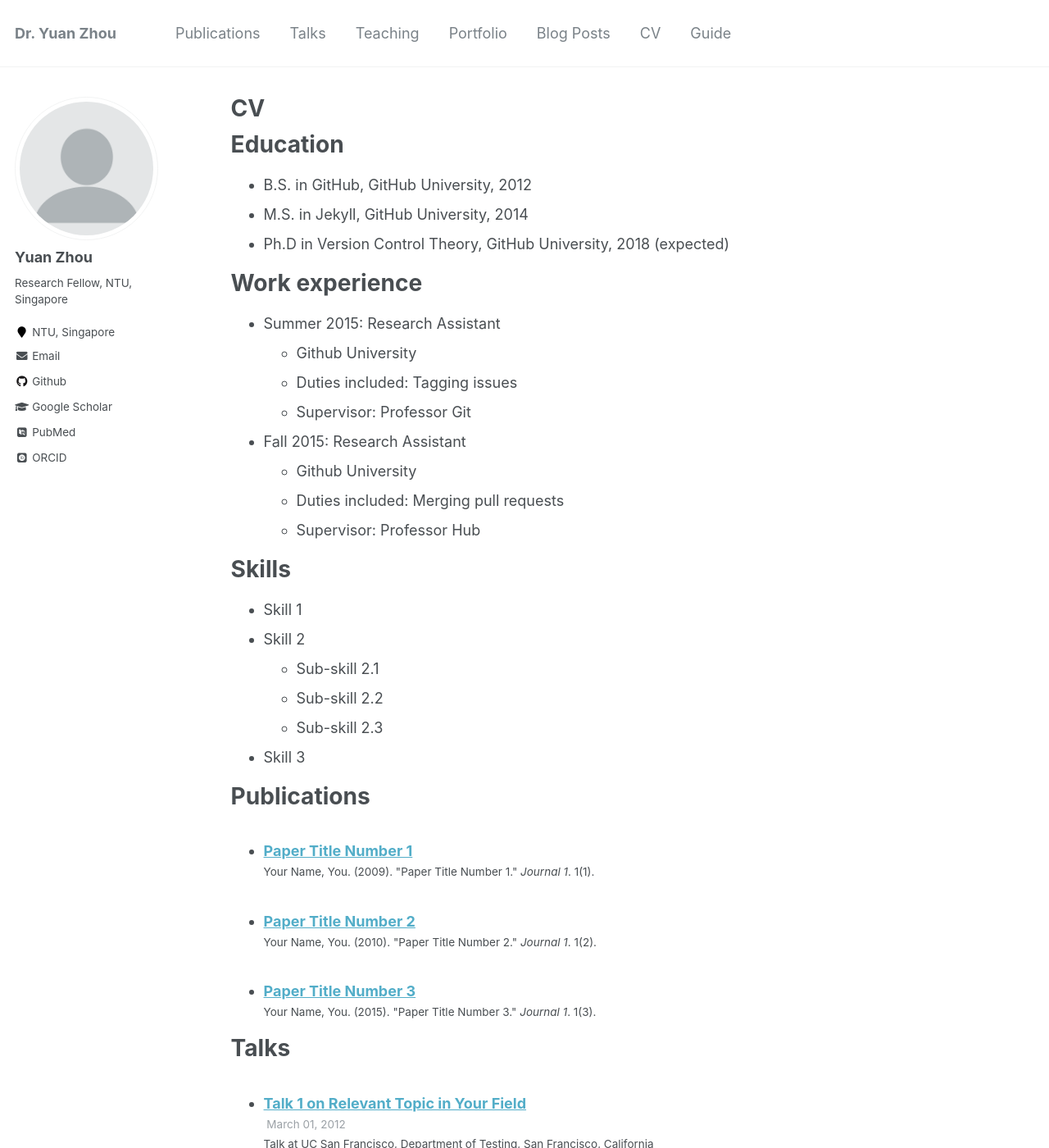
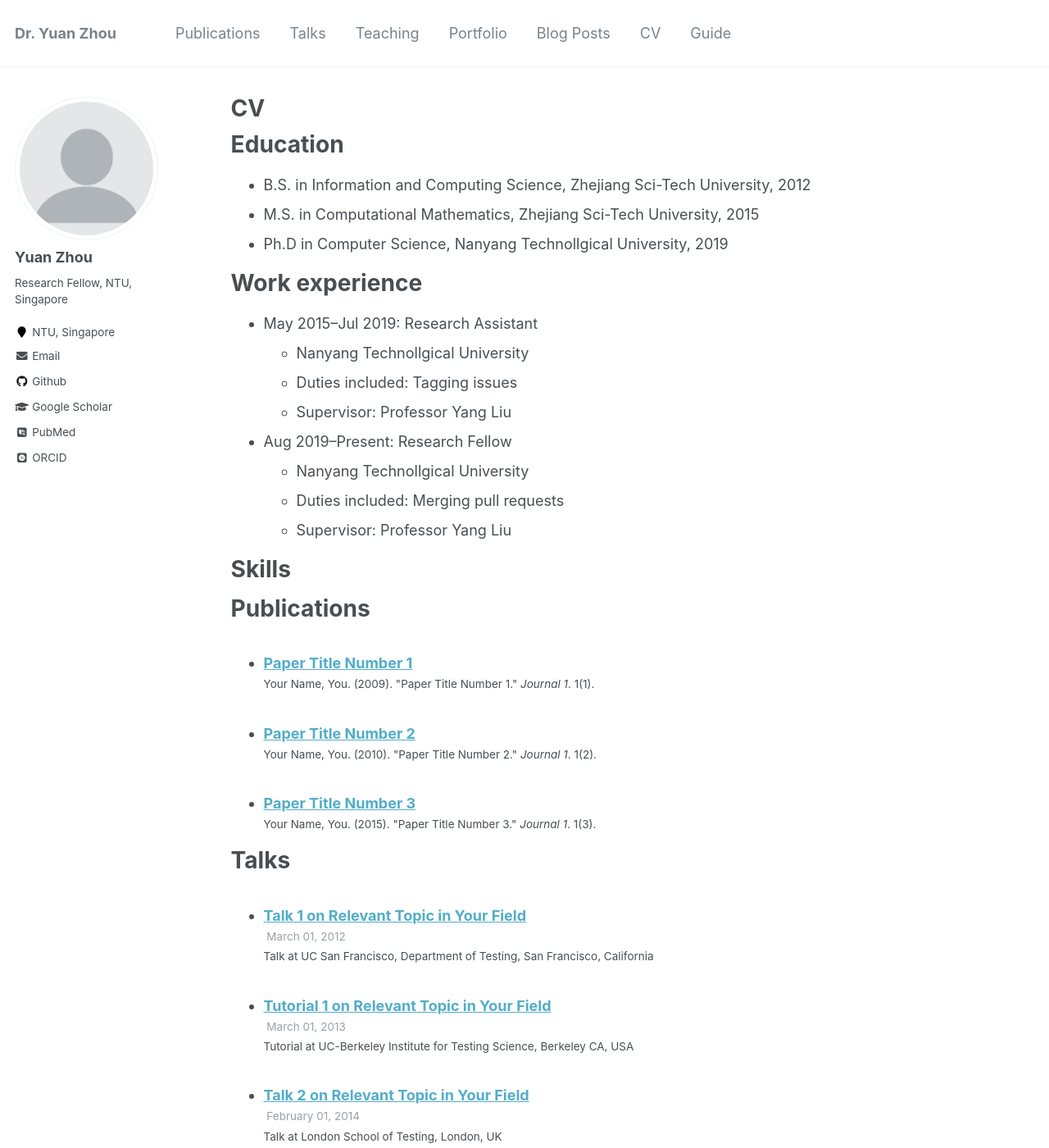
Before and after one commit to yuanzhou-yzhou/yuanzhou-yzhou.github.io, a Jekyll site: the page built from _pages/cv.md, in a window 1280 px wide and 1400 px high. Shown: the whole window at 82% size. Built offline with Jekyll 4.4.1, drawn with Linux system fonts in a browser that asks for light colours; some web fonts are replaced; some of the changed text lies outside the part shown.

Commit message:
Update cv.md

```diff
--- a/_pages/cv.md
+++ b/_pages/cv.md
@@ -11,30 +11,25 @@ redirect_from:
 
 Education
 ======
-* B.S. in GitHub, GitHub University, 2012
-* M.S. in Jekyll, GitHub University, 2014
-* Ph.D in Version Control Theory, GitHub University, 2018 (expected)
+* B.S. in Information and Computing Science, Zhejiang Sci-Tech University, 2012
+* M.S. in Computational Mathematics, Zhejiang Sci-Tech University, 2015
+* Ph.D in Computer Science, Nanyang Technollgical University, 2019
 
 Work experience
 ======
-* Summer 2015: Research Assistant
-  * Github University
+* May 2015--Jul 2019: Research Assistant
+  * Nanyang Technollgical University
   * Duties included: Tagging issues
-  * Supervisor: Professor Git
+  * Supervisor: Professor Yang Liu
 
-* Fall 2015: Research Assistant
-  * Github University
+* Aug 2019--Present: Research Fellow
+  * Nanyang Technollgical University
   * Duties included: Merging pull requests
-  * Supervisor: Professor Hub
+  * Supervisor: Professor Yang Liu
 
 Skills
 ======
-* Skill 1
-* Skill 2
-  * Sub-skill 2.1
-  * Sub-skill 2.2
-  * Sub-skill 2.3
-* Skill 3
+
 
 Publications
 ======
@@ -56,4 +51,4 @@ Teaching
 
 Service and leadership
 ======
-* Currently signed in to 43 different slack teams
+* Currently served as reviewer for many journals and coferences.
```
